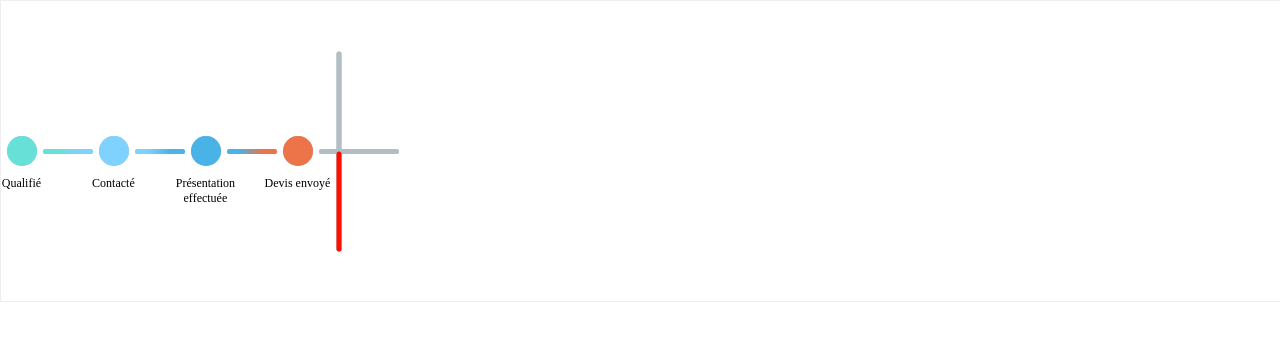
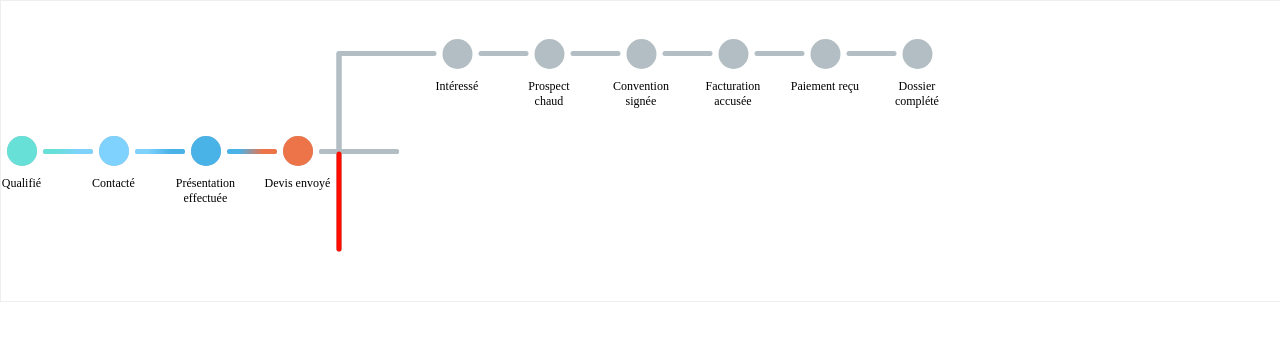
Before and after one commit to kanounfoued/auto-stepper-animation, a React app: page / in a window 1280 px wide. Shown: the top 340 px of the page. Built offline with nearby package versions, Linux system fonts and the light colour scheme.

Commit message:
:lipstick: integrate the ProgressStep in the app

```diff
--- a/src/component/Direction/index.tsx
+++ b/src/component/Direction/index.tsx
@@ -3,7 +3,7 @@ import Stick from '../Stick';
 import STATE_TYPE from '../../declaration_types/State';
 import { DirectionContainer, UpStick, DownStick, CenterStick } from './style';
 import { successStick, problemStick, lostStick } from './mock';
-
+import ProgressSteps from '../ProgressStep';
 const SUCCESS_STATUS = ['interested', 'win', 'billsAccused', 'billsPaid', 'activated'];
 
 export interface IPropTypes {
@@ -28,6 +28,7 @@ const Direction: FC<IPropTypes> = (props) => {
       <UpStick isActive={isSuccess} style={{ width: '100px' }}>
         <Stick stick={successStick} active={isSuccess} style={{ width: 100 }} />
       </UpStick>
+      <ProgressSteps isSuccess={isSuccess} state={state} />
 
       <CenterStick isActive={isProblem} style={{ width: '80px' }}>
         <Stick stick={problemStick} active={isProblem} style={{ width: 80 }} />
--- a/src/component/Stick/index.tsx
+++ b/src/component/Stick/index.tsx
@@ -5,9 +5,7 @@ import { StyledStick, AnimatedStick } from './style';
 export interface IPropTypes {
   stick: STICK_TYPE;
   active: boolean;
-  style?: {
-    width: string | number;
-  };
+  style?: any;
 }
 
 const Stick: FC<IPropTypes> = (props) => {
```
